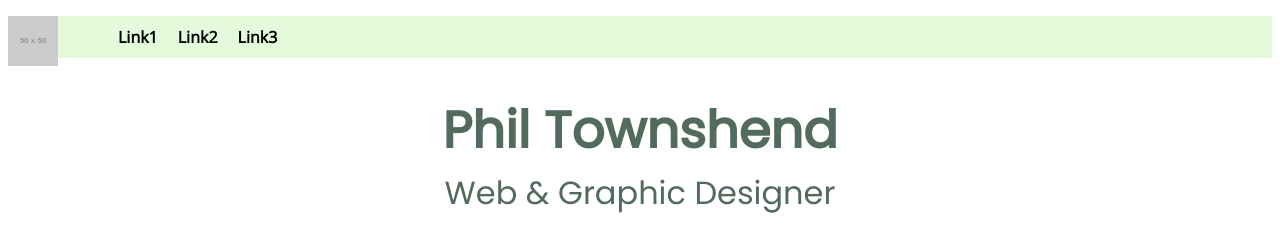
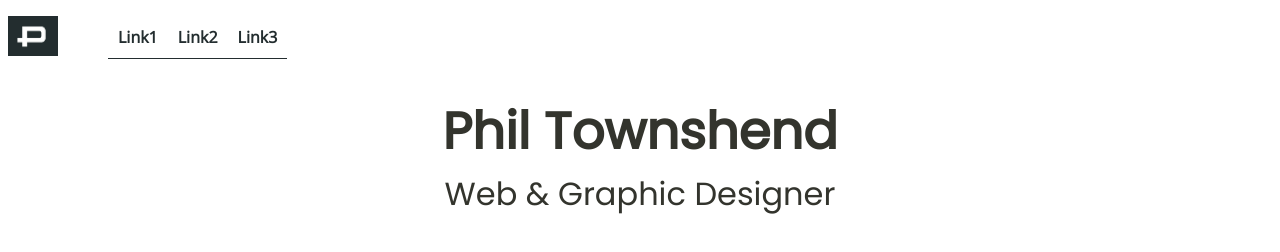
Before and after one commit to phillysee5/my-portfolio, a plain HTML site: page index.html in a window 1280 px wide. Drawn offline with nearby package versions, Linux system fonts and the light colour scheme; placeholder pictures from the web are drawn by us.

Commit message:
added logo, styling nav

```diff
--- a/index.html
+++ b/index.html
@@ -10,7 +10,7 @@
   <body>
 
     <div class="nav">
-      <a id="logo" class="wordlink" href="#"><img src="http://placehold.it/50x50" alt=""></a>
+      <a id="logo" class="wordlink" href=""><img src="img/logo02.png" height="40px"></a>
       <ul id="links">
         <li><a class="wordlink" href="#">Link1</a></li>
         <li><a class="wordlink" href="#">Link2</a></li>
--- a/style.css
+++ b/style.css
@@ -1,16 +1,16 @@
-
-.nav {
-  background-color: #E3FBDB;
-}
 
 h1 {
   font-family: 'Poppins', sans-serif;
   text-align: center;
-  color: #526B5C;
+  color: #33342D;
+}
+.nav {
+  background-color: white;
+
 }
 
-h1:hover {
-  color: #739681;
+.nav img {
+  background-color: #232D2F;
 }
 
 #myname {
@@ -28,15 +28,17 @@ h1:hover {
   list-style: none;
   display: flex;
   padding-left: 100px;
+
 }
 
 #links a {
-  color: black;
+  color: #232D2F;
   text-decoration: none;
   font-family: 'Open Sans', sans-serif;
   font-weight: 600;
   padding: 10px;
   display: block;
+  border-bottom: solid 1px #232D2F;
 }
 
 .descripton {
@@ -45,9 +47,9 @@ text-align: center;
 
 #logo {
   position: absolute;
-  transition: all 1s;
+  transition: all 600ms;
 }
 
 #logo:hover {
-  transform: translate(20px);
+  transform: translate(10px);
 }
```
Also changed, not shown: img/logo02.png (added).
